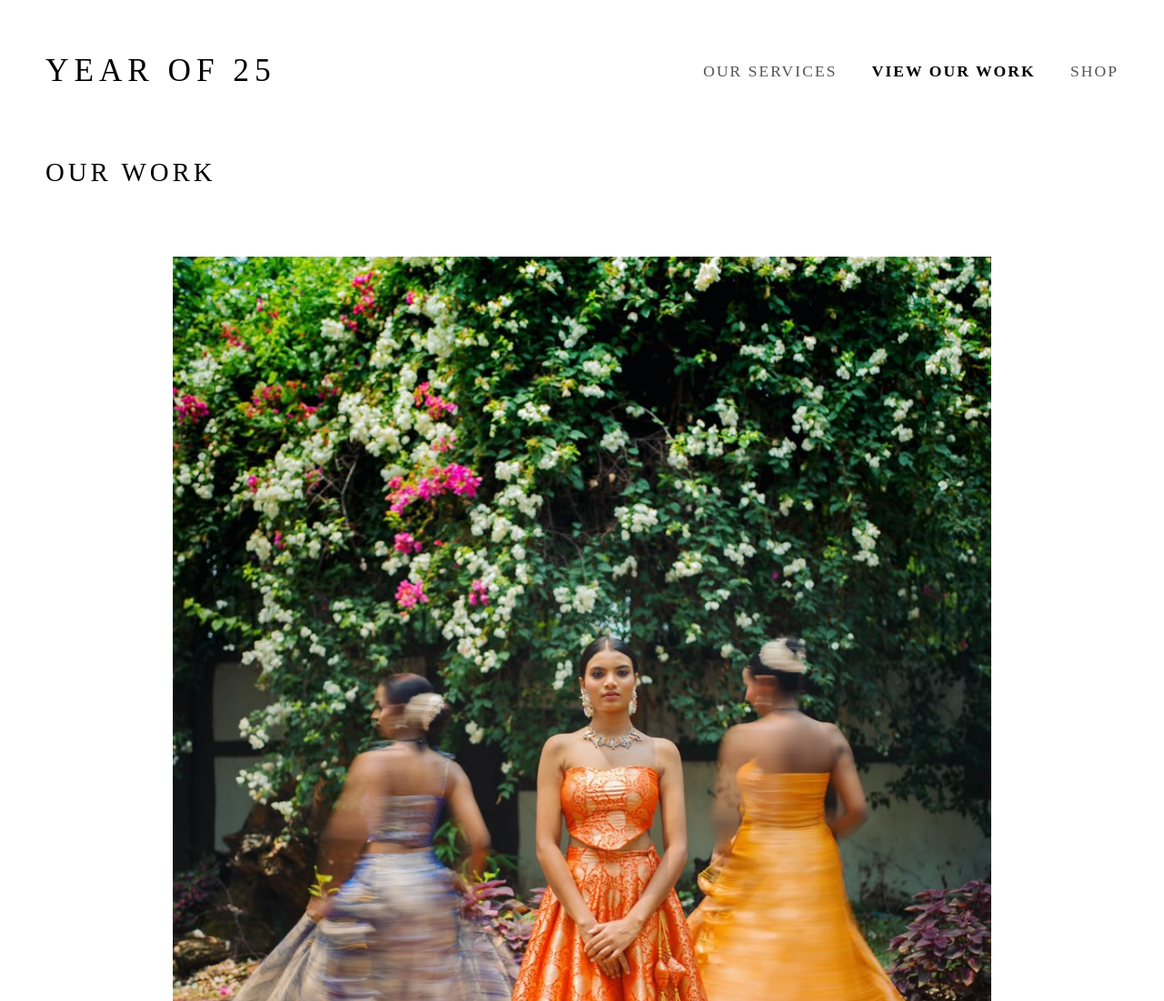
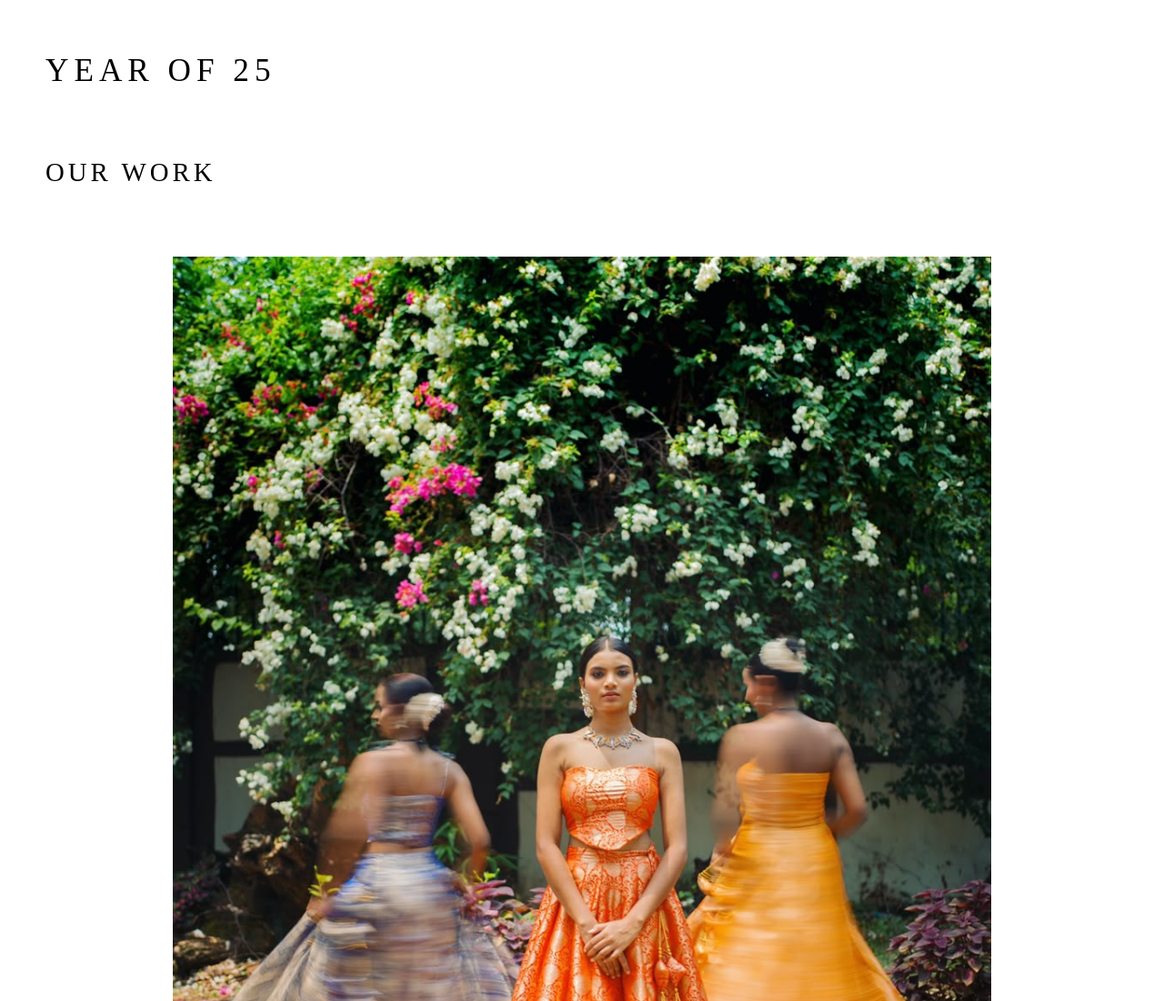
Before and after one commit to snehasmriti44-ctrl/year-of-25-website, a plain HTML site: page view-our-work.html in a window 1280 px wide. Shown: the top 1100 px of the page at 91% size. Drawn offline with Linux system fonts and the light colour scheme.

Commit message:
Update view-our-work.html

```diff
--- a/view-our-work.html
+++ b/view-our-work.html
@@ -20,45 +20,23 @@
             line-height: 1.6;
         }
 
-        /* TOP NAVIGATION STRIP */
+        /* TOP BRAND HEADER */
         .navbar {
             display: flex;
-            justify-content: space-between;
+            justify-content: flex-start;
             align-items: center;
             width: 100%;
-            margin-bottom: clamp(30px, 5vw, 60px);
-            flex-wrap: wrap;
-            gap: 20px;
+            max-width: 1200px;
+            margin: 0 auto clamp(30px, 5vw, 60px) auto;
         }
 
         .brand-name {
-            font-size: clamp(1.5rem, 4vw, 2.2rem);
+            font-size: clamp(1.8rem, 4vw, 2.2rem);
             text-transform: uppercase;
-            letter-spacing: clamp(3px, 1vw, 6px);
+            letter-spacing: clamp(4px, 1vw, 6px);
             font-weight: normal;
             text-decoration: none;
             color: #000000;
-        }
-
-        .right-links {
-            display: flex;
-            gap: clamp(15px, 3vw, 40px);
-            flex-wrap: wrap;
-        }
-
-        .nav-topic {
-            font-size: clamp(0.85rem, 1.5vw, 1.1rem);
-            text-transform: uppercase;
-            letter-spacing: 2px;
-            cursor: pointer;
-            text-decoration: none;
-            color: #555555;
-            transition: color 0.3s;
-        }
-
-        .nav-topic:hover, .active-nav {
-            color: #000000;
-            font-weight: bold;
         }
 
         /* LARGE VERTICAL PORTFOLIO LAYOUT */
@@ -99,29 +77,22 @@
         /* RESPONSIVE OVERRIDES */
         @media (max-width: 768px) {
             .navbar {
-                flex-direction: column;
+                justify-content: center;
                 text-align: center;
-                justify-content: center;
             }
 
-            .right-links {
-                justify-content: center;
+            .portfolio-heading {
+                text-align: center;
             }
         }
     </style>
 </head>
 <body>
 
-    <!-- TOP NAV STRIP -->
-    <nav class="navbar">
+    <!-- TOP BRAND HEADER -->
+    <header class="navbar">
         <a href="index.html" class="brand-name">Year of 25</a>
-
-        <div class="right-links">
-            <a href="services.html" class="nav-topic">Our Services</a>
-            <a href="view-our-work.html" class="nav-topic active-nav">View Our Work</a>
-            <a href="shop.html" class="nav-topic">Shop</a>
-        </div>
-    </nav>
+    </header>
 
     <!-- PORTFOLIO DISPLAY -->
     <main class="portfolio-container">
```
